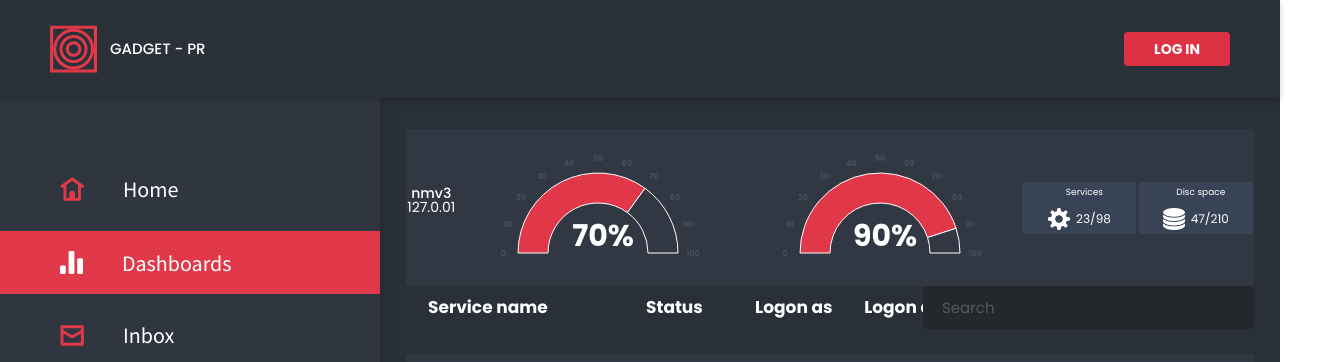
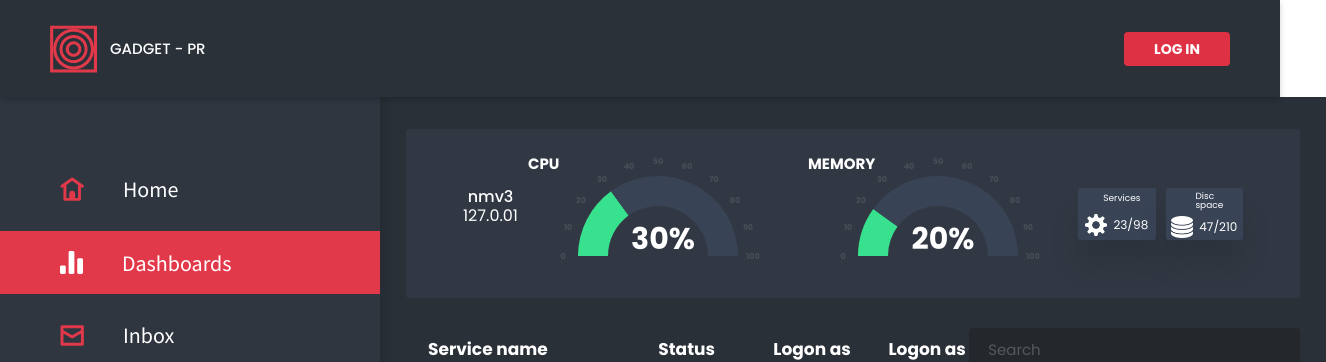
Before and after one commit to marcinzabicki/Gadget---PR, a React (Create React App) app: page /dashboards in a window 1280 px wide. Shown: the top 362 px of the page, 1326 px wide, since content can reach past the window. Built offline with nearby package versions, Linux system fonts and the light colour scheme.

Commit message:
piatek style

```diff
--- a/src/components/Dashboards/Logs/Logs.css
+++ /dev/null
@@ -1,20 +0,0 @@
-.Logs{
-    background-color: #313843;
-    color: #fff;
-    font-size: 14px;
-    width: 90%;
-}
-
-thead {
-color: #fff;
-font-size: 17px;
-font-weight: 600;
-text-align: left
-}
-
-tbody tr td {
-    padding-top: 4px;
-    background-color: #313843;
-    border-bottom: 1px solid #495971;
-    text-align: left
-}
--- a/src/components/Dashboards/Logs/Logs.js
+++ b/src/components/Dashboards/Logs/Logs.js
@@ -1,9 +1,6 @@
 import React from 'react'
-import './Logs.css'
 
 const logs = (props) => {
-
-
     const headers =
         Object.keys(props.children[0]).map((k, i) => {
             return (
@@ -29,9 +26,8 @@ const logs = (props) => {
             )
         })
 
-
     return (
-            <table className="Logs">
+            <table className="log-table">
                <thead>
                <tr key={0}>
                    {headers}
@@ -42,5 +38,4 @@ const logs = (props) => {
     )
 }
 
-
 export default logs;
--- a/src/components/Dashboards/MachineDetails/Chart.js
+++ b/src/components/Dashboards/MachineDetails/Chart.js
@@ -8,7 +8,9 @@ const Chart = (props)=>{
           {props.selectable? <select onChange={props.changed}>
         <option>CPU</option>
         <option>RAM</option>
-      </select> : null}
+      </select> :
+      <p className="machine-chart-label">{props.label}</p>
+      }
 
         <PieChart width={280} height={120}>
         <text x={145} y={90} dy={8} textAnchor="middle" fill={'white'}>{props.children + '%'}</text>
@@ -35,7 +37,7 @@ const Chart = (props)=>{
           innerRadius={50}
           outerRadius={80}
           dataKey="value"
-          fill="#313843"
+          fill="#384456"
         >
             <Cell key={`cell-1`} fill={parseInt(props.children)>60? '#E13849': '#38E18D' } />)
         </Pie>
--- a/src/components/Dashboards/MachineDetails/MachineBar/MachineBar.js
+++ b/src/components/Dashboards/MachineDetails/MachineBar/MachineBar.js
@@ -9,12 +9,17 @@ const MachineBar = (props) =>{
 
     return  (
         <div className="machine-bar">
-            <Label machineName={props.machine} machineAddress={props.address}></Label>
-            <Chart selectable={false}>{props.cpu}</Chart>
-            <Chart selectable={false}>{props.ram}</Chart>
-            <MetricTile values= {props.services} type="service">Services</MetricTile>
-            <MetricTile values = {props.disc} type="disc">Disc space</MetricTile>
-
+            <div className="machine-bar-label">
+                <Label machineName={props.machine} machineAddress={props.address}></Label>
+            </div>
+            <div className="machine-bar-charts">
+                <Chart label="CPU" selectable={false}>{props.cpu}</Chart>
+                <Chart label="MEMORY" selectable={false}>{props.ram}</Chart>
+            </div>
+            <div className="machine-bar-metrics">
+                <MetricTile values= {props.services} type="service">Services</MetricTile>
+                <MetricTile values = {props.disc} type="disc">Disc space</MetricTile>
+            </div>
         </div>
     )
 }
--- a/src/components/Dashboards/MachineDetails/MachineDetails.css
+++ b/src/components/Dashboards/MachineDetails/MachineDetails.css
@@ -3,9 +3,9 @@
         background-color: #313843;
         border-radius: 3px;
         width: 279px;
-        height: 279px;
+        /* height: 279px; */
         color: white;
-        margin:10px;
+        margin:10px 0 10px 0;
         padding: 14px 19px 27px 19px
     }
 
@@ -16,12 +16,26 @@
 
 .machine-bar{
     display: flex;
-    justify-content: space-around;
+    justify-content: space-between;
     align-items: center;
     background-color: #313843;
     border-radius: 3px;
-    width: 100%;
-    height: 157px;
+    padding: 27px 57px ;
+    margin-bottom: 30px;
+}
+
+/* .machine-bar-label{
+
+} */
+
+.machine-bar-charts{
+    display: flex;
+}
+
+.machine-bar-metrics{
+    display: flex;
+    width: 25%;
+    justify-content: space-between;
 }
 
 .label{
@@ -30,20 +44,28 @@
 }
 
 .label p:first-of-type{
+margin-bottom: 3px;
 font-weight: 500;
-font-size: 14px;
+font-size: 16px;
 text-align: center;
 }
 
 .label p:last-of-type{
     text-align: center;
-    font-size: 14px;
+    font-size: 16px;
 }
 
 .machine-chart{
     font-size: 30px;
     font-weight: bold;
+}
 
+.machine-chart-label{
+    color: white;
+    font-size: 15px;
+    font-weight: 600;
+    margin-bottom: -20px;
+    margin-left: 10px;
 }
 
 .machine-chart select{
@@ -52,6 +74,11 @@ text-align: center;
     color:white;
     font-size: 16px;
     font-weight: 600;
+    margin-top: 24px;
+}
+
+svg path {
+    stroke: none;
 }
 
 .machine-chart option{
@@ -64,7 +91,7 @@ text-align: center;
 .metric-tile{
     background-color: #384456;
     border-radius: 3px;
-    width: 114px;
+    width: 47%;
     height: 52px;
     color: white;
     display: flex;
@@ -72,6 +99,7 @@ text-align: center;
     justify-content: space-around;
     align-items: center;
     font-size: 12px;
+    box-shadow: 0 25px 30px rgba(0, 0, 0, 0.1);
 }
 
 .metric-name{
@@ -92,5 +120,34 @@ text-align: center;
 
 .machine-tiles-container{
     display: flex;
+    justify-content: space-between;
     flex-wrap: wrap; /* flex + wrap klocki będą się zwijać w dół strony a nie po za stronę   */
   }
+
+  .log-table{
+    background-color: #313843;
+    color: #fff;
+    font-size: 14px;
+    width: 100%;
+    margin-top:20px;
+    /* padding: 14px 20px 19px 20px; */
+  }
+
+
+.log-table thead th{
+    color: #fff;
+    font-size: 17px;
+    font-weight: 600;
+    text-align: left;
+    padding: 14px 20px 10px 20px;
+    }
+
+    .log-table tbody tr td {
+        padding: 9px 20px 4px 20px;
+        background-color: #313843;
+        border-bottom: 1px solid #495971;
+        text-align: left;
+    }
+    .log-table tbody:last-of-type td{
+        padding-bottom: 20px;
+    }
--- a/src/components/Dashboards/Main.js
+++ b/src/components/Dashboards/Main.js
@@ -45,7 +45,7 @@ const Dashboards = () => {
     return (
         <div>
             <div>
-            <MachineBar machine="nmv3" address="127.0.01" cpu={70} ram={90} disc="47/210" services="23/98"></MachineBar>
+            <MachineBar machine="nmv3" address="127.0.01" cpu={30} ram={20} disc="47/210" services="23/98"></MachineBar>
 
             </div>
             <ServiceHeader setSearchTerm={setSearchTerm} searchTerm={searchTerm} setActivePage={setActivePage} />
```
Also changed, not shown: 1 other file (tests, documents, lock files or other folders).
